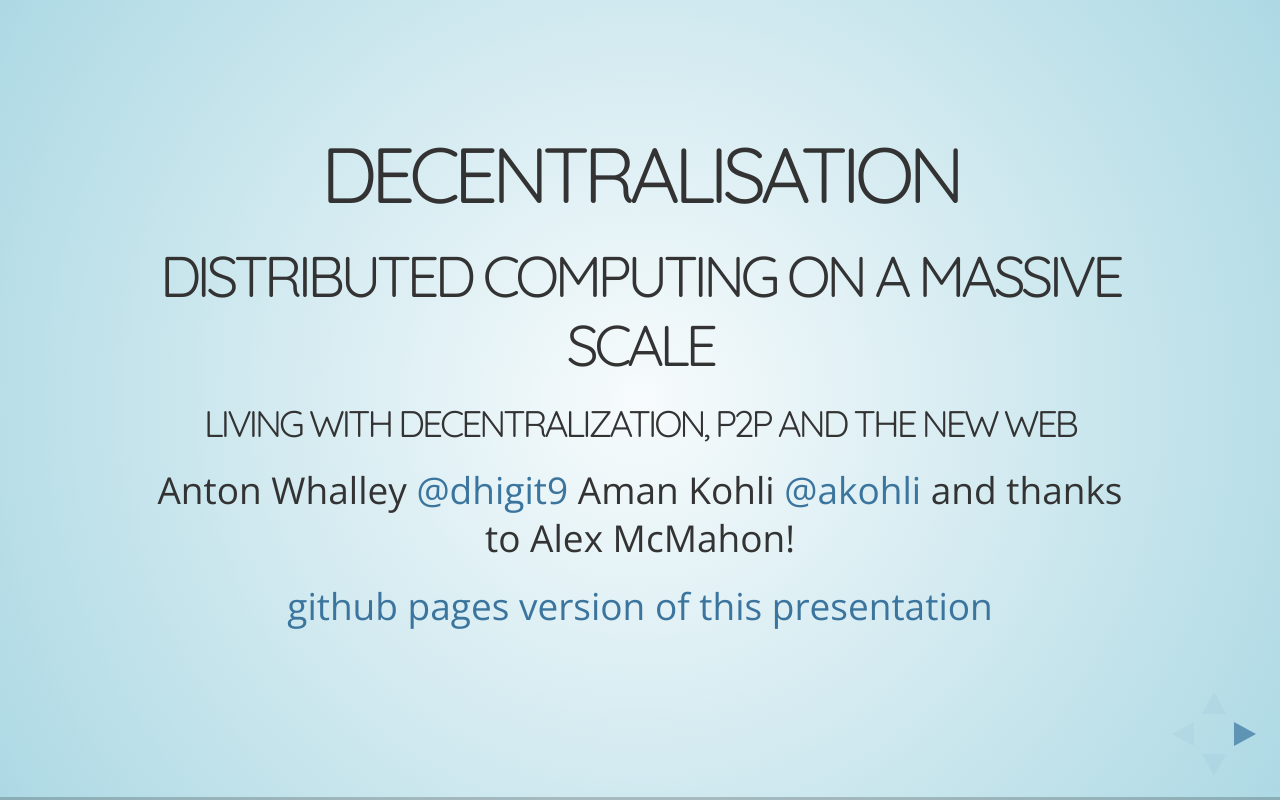
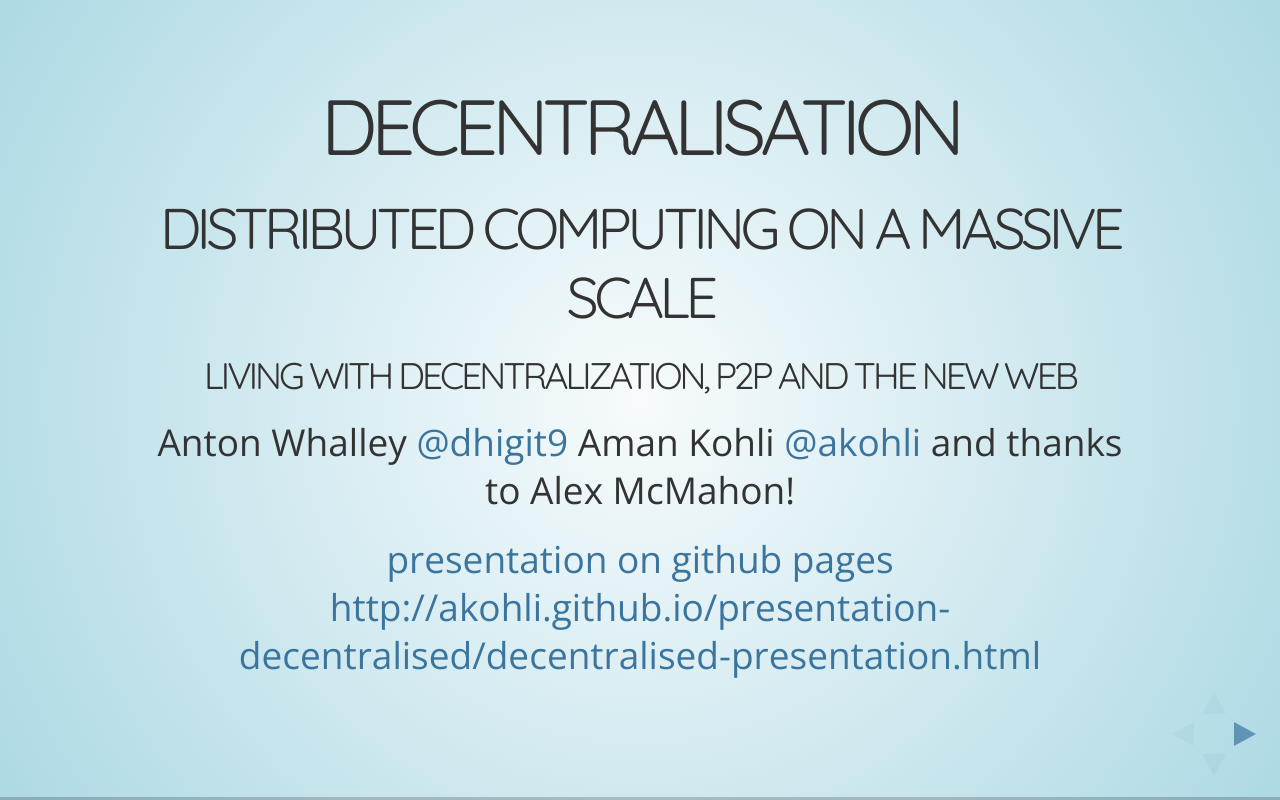
Before and after one commit to akohli/presentation-decentralised, a plain HTML site: page decentralised-presentation.html in a window 1280 px wide. Drawn offline with nearby package versions, Linux system fonts and the light colour scheme; files whose address does not match are found by name.

Commit message:
copy and paste friendly

```diff
--- a/decentralised-presentation.html
+++ b/decentralised-presentation.html
@@ -37,7 +37,7 @@
 	  <h3>Distributed Computing on a Massive Scale</h3>
 	  <h5>Living with Decentralization, P2P and the new Web</h5>
 	  <p> Anton Whalley <a href="http://twitter.com/digit9">@dhigit9</a> Aman Kohli <a href="http://twitter.com/akohli">@akohli</a> and thanks to Alex McMahon! </p>
-	  <a href="http://akohli.github.io/presentation-decentralised/decentralised-presentation.html">github pages version of this presentation</a>
+	  <a href="http://akohli.github.io/presentation-decentralised/decentralised-presentation.html">presentation on github pages  http://akohli.github.io/presentation-decentralised/decentralised-presentation.html</a>
 	</section>
 
 	<section>
```
